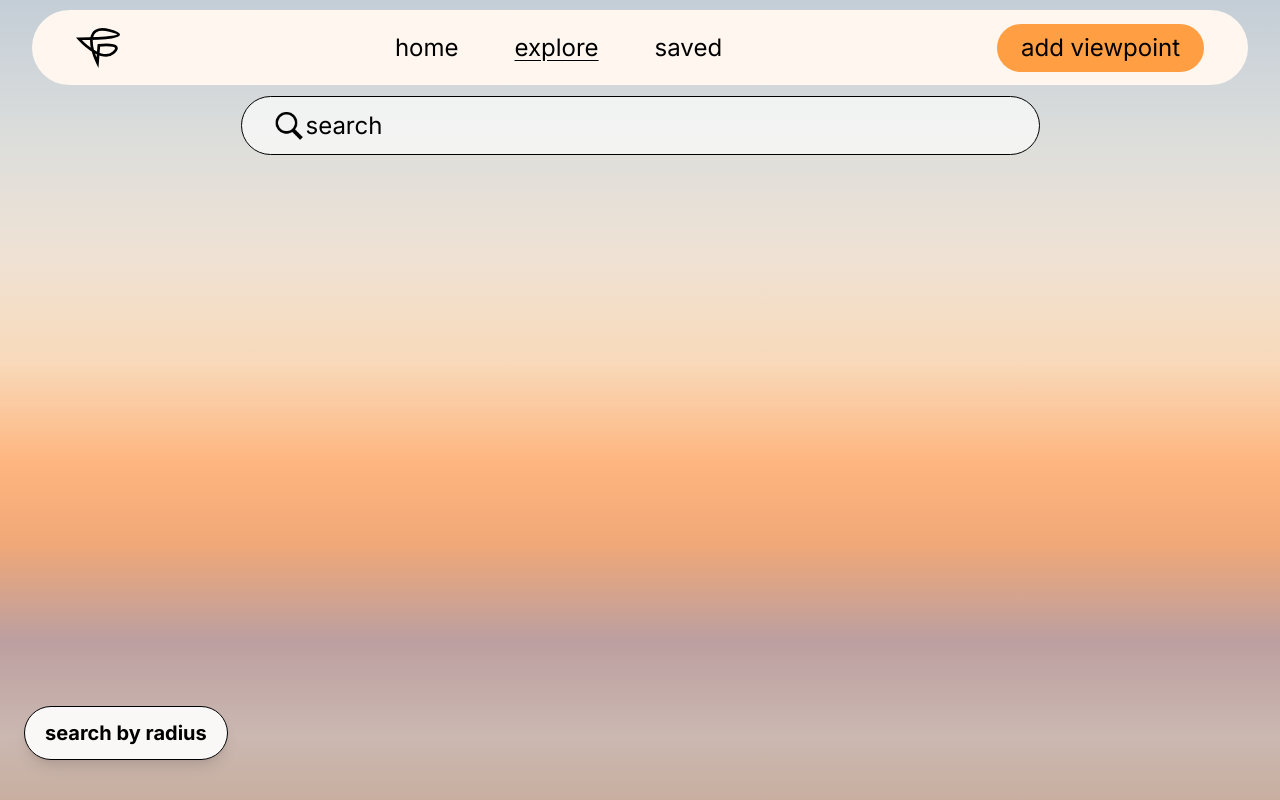
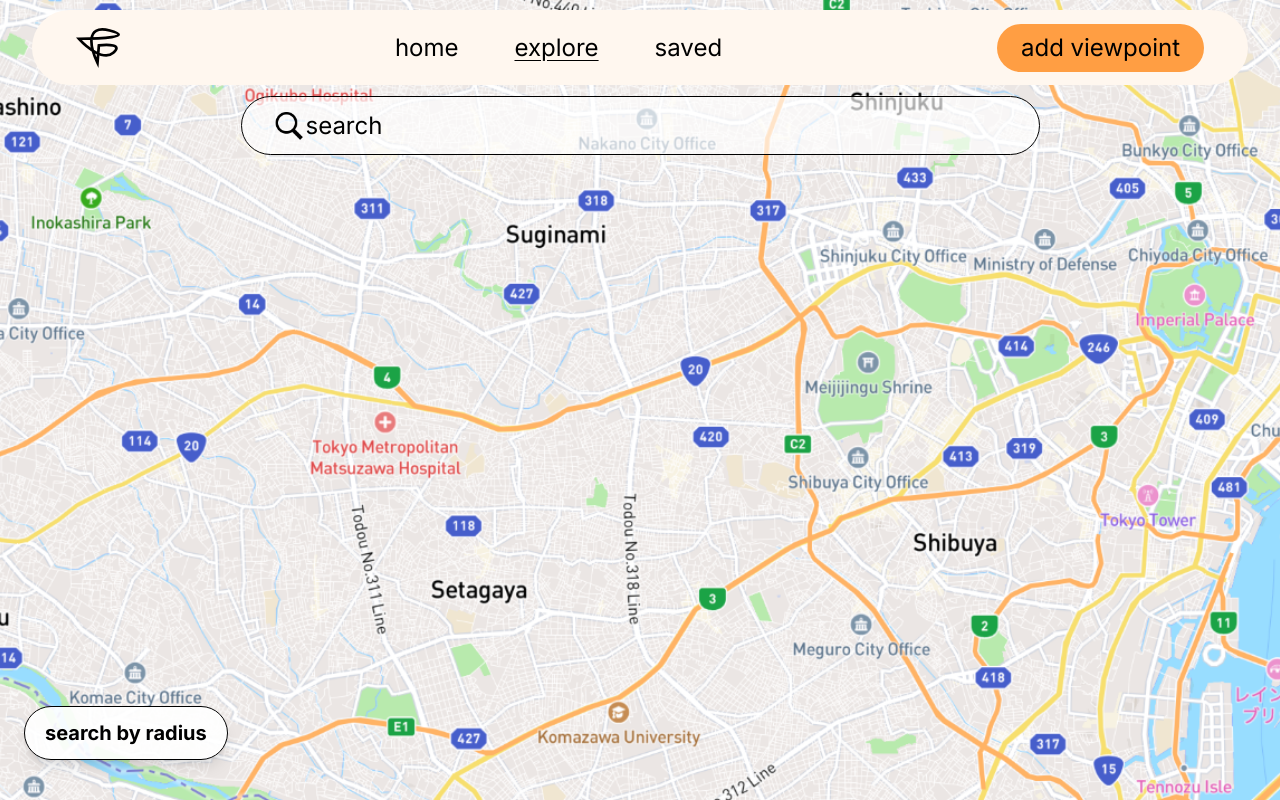
Before and after one commit to nickyphammy/IKAS, a React (Vite) app: page /explore in a window 1280 px wide. Built offline with nearby package versions, Linux system fonts and the light colour scheme.

Commit message:
feat: fixed the explore page to show the map.

```diff
--- a/src/components/explore/ExploreMap.tsx
+++ b/src/components/explore/ExploreMap.tsx
@@ -1,8 +1,14 @@
+import { asset } from '../../lib/asset'
 import ExploreRadiusTool from './ExploreRadiusTool'
 
 export default function ExploreMap() {
   return (
     <div className="absolute inset-0">
+      <img
+        src={asset('assets/explore/map.png')}
+        alt="Map of viewpoints"
+        className="size-full object-cover object-center"
+      />
       <ExploreRadiusTool />
     </div>
   )
--- a/src/pages/ExplorePage.tsx
+++ b/src/pages/ExplorePage.tsx
@@ -1,14 +1,11 @@
 import ExploreMap from '../components/explore/ExploreMap'
 import ExploreSearchBar from '../components/explore/ExploreSearchBar'
 import AppNavBar from '../components/layout/AppNavBar'
-import PageBackground from '../components/layout/PageBackground'
 import PageContainer from '../components/layout/PageContainer'
 
 export default function ExplorePage() {
   return (
     <main className="relative min-h-screen overflow-x-clip">
-      <PageBackground />
-
       <ExploreMap />
 
       <div className="relative z-20">
```
